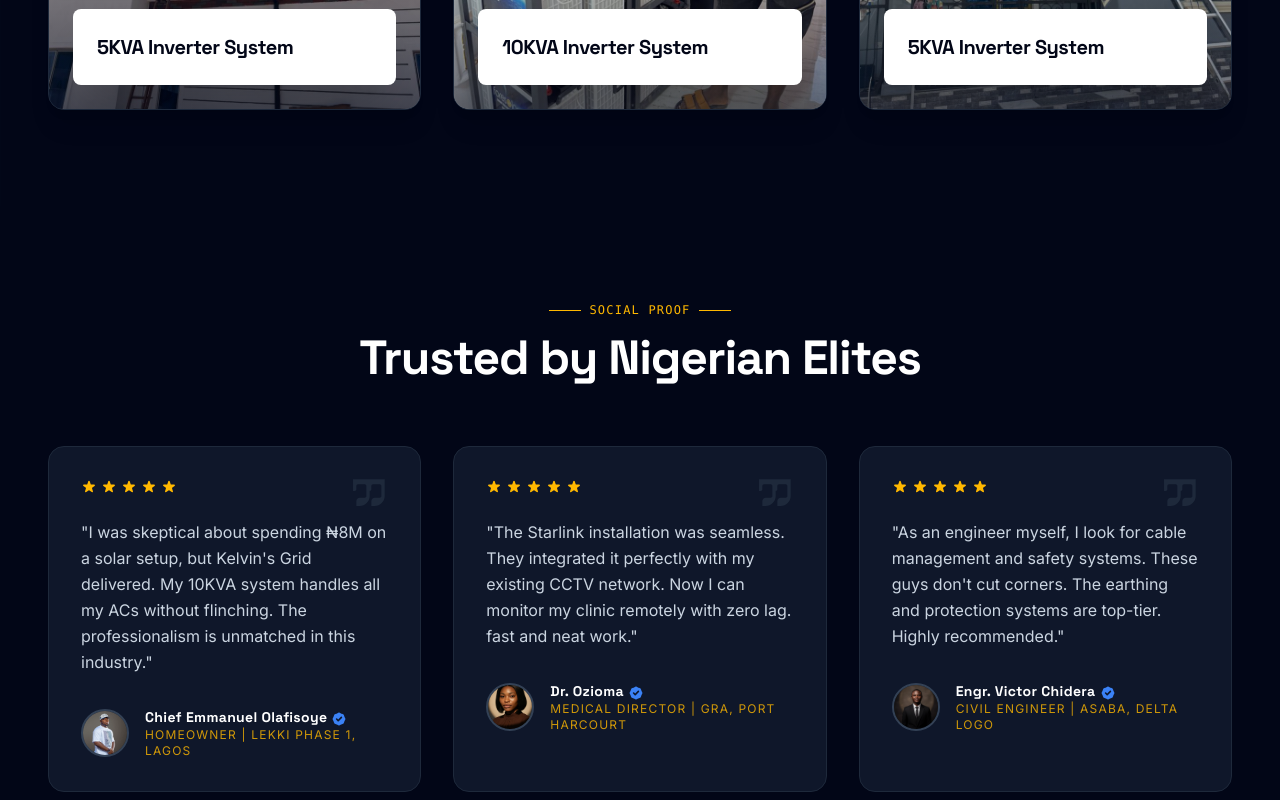
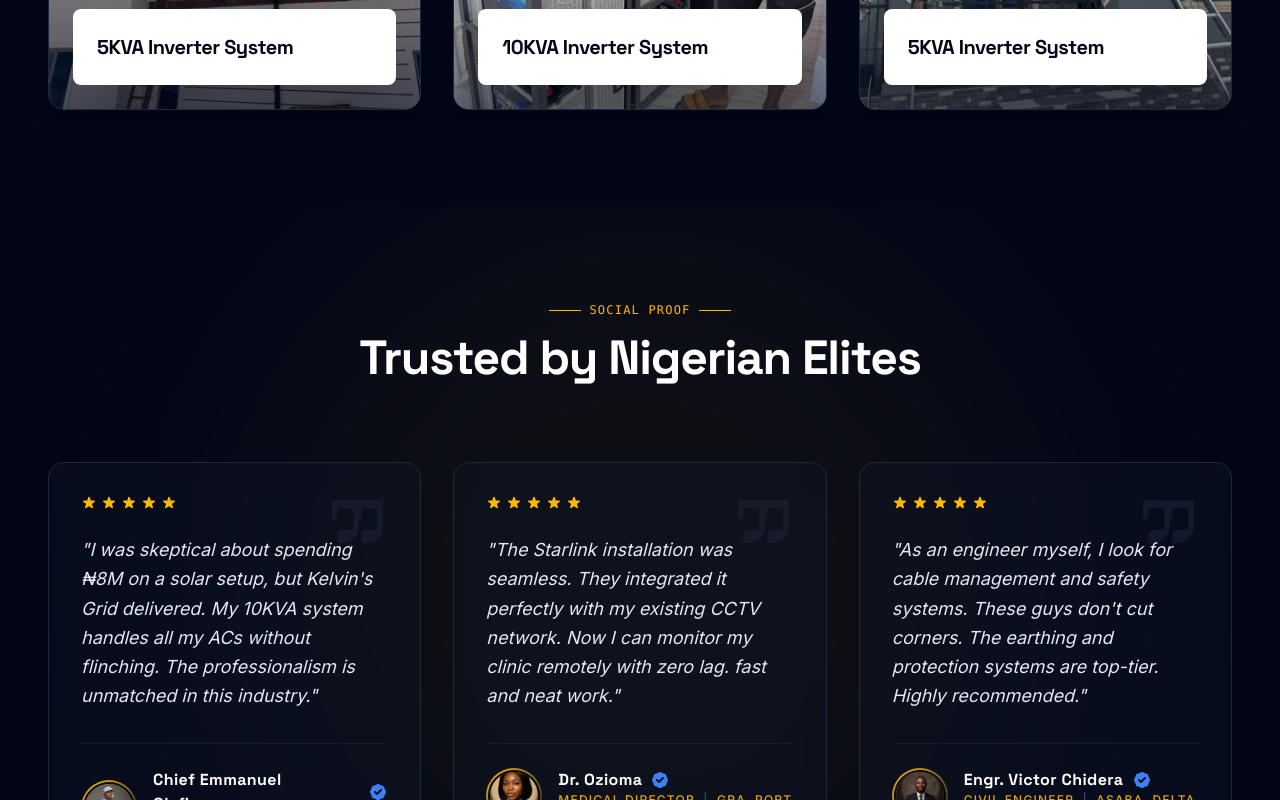
Before and after one commit to VictorChidex1/kelvins-grid, a React (Vite) app: page / in a window 1280 px wide. Shown: the part 2000-2800 px from the top of the page. Built offline with nearby package versions, Linux system fonts and the light colour scheme; no server answers; the database is empty.

Commit message:
Testimonial section: Premium Upgrade

```diff
--- a/src/components/TestimonialsSection.tsx
+++ b/src/components/TestimonialsSection.tsx
@@ -37,10 +37,11 @@ export function TestimonialsSection() {
   return (
     <section className="py-24 px-6 md:px-12 bg-brand-950 relative overflow-hidden">
       {/* Background Decor */}
-      <div className="absolute inset-0 bg-grid-pattern opacity-[0.02] pointer-events-none" />
+      <div className="absolute inset-0 bg-grid-pattern opacity-[0.03] pointer-events-none" />
+      <div className="absolute top-1/2 left-1/2 -translate-x-1/2 -translate-y-1/2 w-[800px] h-[800px] bg-action/5 rounded-full blur-[120px] pointer-events-none" />
 
       <div className="max-w-7xl mx-auto relative z-10">
-        <div className="text-center mb-16">
+        <div className="text-center mb-20">
           <motion.div
             initial={{ opacity: 0, y: 10 }}
             whileInView={{ opacity: 1, y: 0 }}
@@ -71,13 +72,18 @@ export function TestimonialsSection() {
               whileInView={{ opacity: 1, y: 0 }}
               viewport={{ once: true, margin: "50px" }}
               transition={{ delay: index * 0.1 }}
-              className="bg-brand-900 border border-brand-800 p-8 rounded-2xl relative group hover:border-action/30 transition-colors"
+              className="relative group"
             >
+              {/* Gold Gradient Border Glow */}
+              <div className="absolute -inset-0.5 bg-gradient-to-br from-action/50 to-brand-900 rounded-2xl opacity-0 group-hover:opacity-100 transition-opacity duration-500 blur-sm" />
+
+              {/* Card Content */}
+              <div className="relative h-full bg-brand-900/40 backdrop-blur-md border border-brand-800 p-8 rounded-2xl transition-all duration-300 group-hover:bg-brand-900/60 group-hover:border-action/20 group-hover:shadow-2xl group-hover:shadow-action/5">
                 {/* Quote Icon */}
-              <div className="absolute top-6 right-8 text-brand-800 group-hover:text-action/20 transition-colors">
+                <div className="absolute top-6 right-8 text-brand-800/50 group-hover:text-action/20 transition-colors duration-500">
                   <svg
-                  width="40"
-                  height="40"
+                    width="64"
+                    height="64"
                     viewBox="0 0 24 24"
                     fill="currentColor"
                   >
@@ -90,8 +96,7 @@ export function TestimonialsSection() {
                   {[...Array(5)].map((_, i) => (
                     <svg
                       key={i}
-                    className="w-4 h-4 text-action"
-                    fill="currentColor"
+                      className="w-4 h-4 text-action fill-current"
                       viewBox="0 0 20 20"
                     >
                       <path d="M9.049 2.927c.3-.921 1.603-.921 1.902 0l1.07 3.292a1 1 0 00.95.69h3.462c.969 0 1.371 1.24.588 1.81l-2.8 2.034a1 1 0 00-.364 1.118l1.07 3.292c.3.921-.755 1.688-1.54 1.118l-2.8-2.034a1 1 0 00-1.175 0l-2.8 2.034c-.784.57-1.838-.197-1.539-1.118l1.07-3.292a1 1 0 00-.364-1.118L2.98 8.72c-.783-.57-.38-1.81.588-1.81h3.461a1 1 0 00.951-.69l1.07-3.292z" />
@@ -99,26 +104,29 @@ export function TestimonialsSection() {
                   ))}
                 </div>
 
-              <p className="text-slate-300 mb-8 leading-relaxed relative z-10">
+                <p className="text-slate-200 text-lg mb-8 leading-relaxed relative z-10 font-light italic">
                   "{testimonial.content}"
                 </p>
 
-              <div className="flex items-center gap-4">
-                <div className="w-12 h-12 rounded-full bg-brand-800 border-2 border-brand-700 overflow-hidden relative flex-shrink-0">
+                <div className="flex items-center gap-4 pt-6 border-t border-brand-800/50 group-hover:border-action/20 transition-colors">
+                  <div className="w-14 h-14 rounded-full p-[2px] bg-gradient-to-br from-action to-brand-900 overflow-hidden relative flex-shrink-0">
                     <img
                       src={testimonial.image}
                       alt={testimonial.name}
-                    className="w-full h-full object-cover"
+                      className="w-full h-full object-cover rounded-full border-2 border-brand-950"
                       loading="lazy"
                     />
                   </div>
                   <div>
-                  <h4 className="text-white font-bold text-sm tracking-wide">
+                    <h4 className="text-white font-bold text-base tracking-wide flex items-center gap-2">
                       {testimonial.name}
                       {testimonial.verified && (
+                        <span
+                          className="text-blue-500"
+                          title="Verified Homeowner"
+                        >
                           <svg
-                        className="w-4 h-4 text-blue-500 inline-block ml-1"
-                        fill="currentColor"
+                            className="w-5 h-5 fill-current"
                             viewBox="0 0 20 20"
                           >
                             <path
@@ -127,11 +135,15 @@ export function TestimonialsSection() {
                               clipRule="evenodd"
                             />
                           </svg>
+                        </span>
                       )}
                     </h4>
-                  <p className="text-action text-xs uppercase tracking-widest opacity-80">
-                    {testimonial.role} | {testimonial.location}
+                    <p className="text-action text-xs uppercase tracking-widest font-medium opacity-90">
+                      {testimonial.role}{" "}
+                      <span className="text-slate-600 mx-1">|</span>{" "}
+                      {testimonial.location}
                     </p>
+                  </div>
                 </div>
               </div>
             </motion.div>
```
Also changed, not shown: 1 other file (tests, documents, lock files or other folders). Lines whose indentation alone changed are shown as unchanged.
